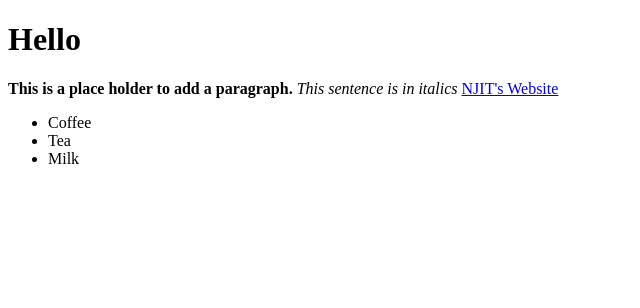
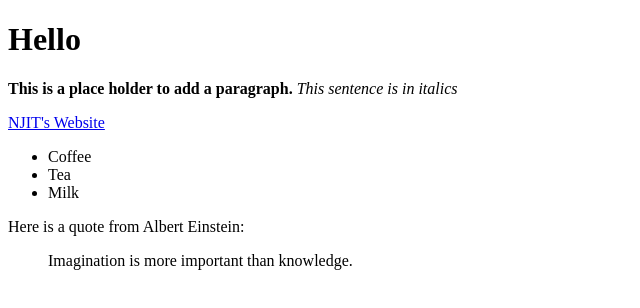
Before and after one commit to js296/IT218-Spring2017, a plain HTML site: page index.html in a window 1280 px wide. Shown: the whole page, without its empty margins (0-640 px from the left). Drawn offline with Linux system fonts and the light colour scheme.

Commit message:
Added a quote from Einstein

```diff
--- a/index.html
+++ b/index.html
@@ -14,6 +14,7 @@ Hello
 <b>This is a place holder to add a paragraph.</b>
 
 <i>This sentence is in italics</i>
+</p>
 
 <a href="https://njit.edu">NJIT's Website</a>
 
@@ -23,9 +24,11 @@ Hello
 <li>Milk</li>
 </ul>
 
-</p>
+<p>Here is a quote from Albert Einstein:</p>
 
-
+<blockquote>
+Imagination is more important than knowledge.
+<blockquote>
 
 
 </body>
```
